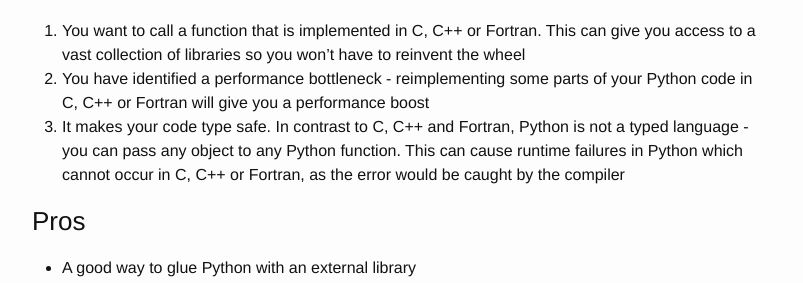
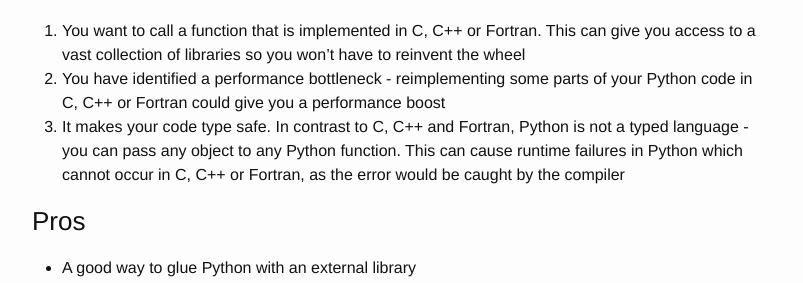
Before and after one commit to nesi/perf-training, a Jekyll site: the page built from _lessons/python-scatter/03b-ctypes.md, in a window 1280 px wide and 900 px high, scrolled down 664 px. Shown: the part 190-473 px from the top of the window, without its empty margins (238-1041 px from the left). Built offline with Jekyll 4.4.1, drawn with Linux system fonts in a browser that asks for light colours.

Commit message:
Update _lessons/python-scatter/03b-ctypes.md
Co-Authored-By: pletzer <alexander@gokliya.net>

```diff
--- a/_lessons/python-scatter/03b-ctypes.md
+++ b/_lessons/python-scatter/03b-ctypes.md
@@ -16,7 +16,7 @@ You will learn:
 ## Why extend Python with C/C++
 
  1. You want to call a function that is implemented in C, C++ or Fortran. This can give you access to a vast collection of libraries so you won't have to reinvent the wheel
- 2. You have identified a performance bottleneck - reimplementing some parts of your Python code in C, C++ or Fortran will give you a performance boost
+ 2. You have identified a performance bottleneck - reimplementing some parts of your Python code in C, C++ or Fortran could give you a performance boost
  3. It makes your code type safe. In contrast to C, C++ and Fortran, Python is not a typed language - you can pass any object to any Python function.  This can cause runtime failures in Python which cannot occur in C, C++ or Fortran, as the error would be caught by the compiler
 
 ### Pros
```
